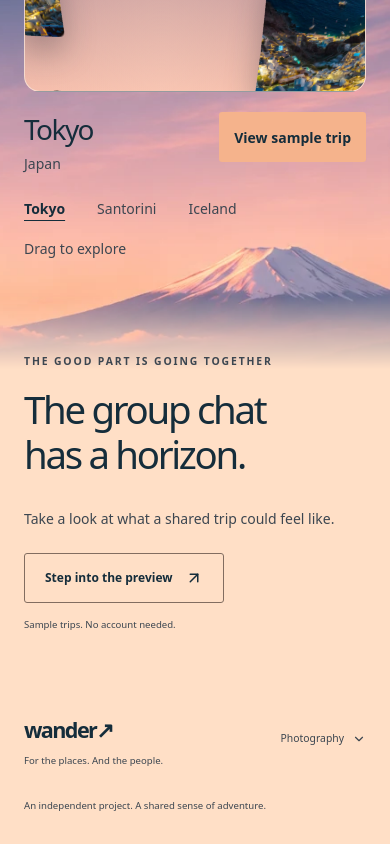
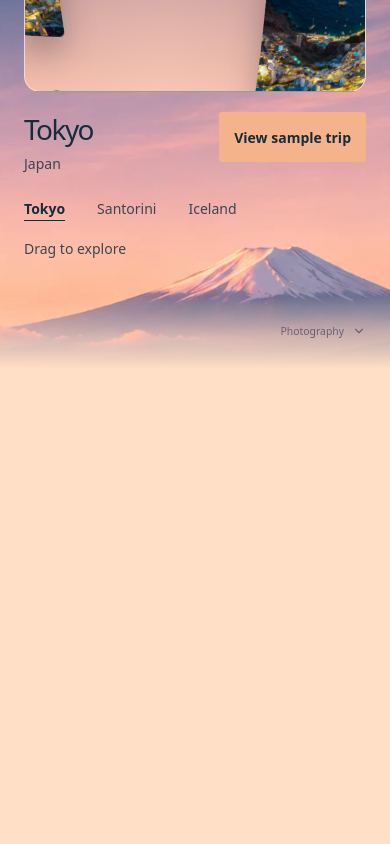
Before and after one commit to Thomas1255/wander, a Next.js app: page / in a window 390 px wide. Shown: the part 991-1835 px from the top of the page. After the commit the page ends 1368 px from the top, so only its background shows below. Built offline with nearby package versions, Linux system fonts and the light colour scheme.

Commit message:
style: remove landing page closing filler

```diff
--- a/src/app/blue-hour.css
+++ b/src/app/blue-hour.css
@@ -586,64 +586,10 @@ body:has(.landing-horizon) .site-footer {
     margin-top: 12px;
   }
 }
-.closing-note {
-  padding-block: 64px 80px;
-  display: grid;
-  grid-template-columns: 0.45fr 1.2fr 1fr;
-  gap: 48px;
-  align-items: center;
-}
-.closing-mark {
-  color: var(--primary);
-  font-size: 6rem;
-  font-weight: 300;
-  line-height: 1;
-}
-.closing-note h2 {
-  font-size: clamp(2rem, 3.8vw, 3.5rem);
-  line-height: 1.18;
-  font-weight: 500;
-  letter-spacing: -0.06em;
-  margin-top: 17px;
-}
-.closing-action {
-  justify-self: end;
-  max-width: 300px;
-  display: flex;
-  align-items: start;
-  flex-direction: column;
-}
-.closing-action > p {
-  font-size: 0.875rem;
-  line-height: 1.8;
-  color: var(--muted-foreground);
-  margin-bottom: 22px;
-}
-.small-note {
-  color: var(--muted-foreground);
-  font-size: 0.65rem;
-  margin-top: 15px;
-}
 .site-footer {
   display: flex;
-  align-items: start;
-  justify-content: space-between;
-  gap: 32px;
-  padding-block: 32px 40px;
-}
-.site-footer .wordmark {
-  font-size: 1.35rem;
-}
-.site-footer p {
-  font-size: 0.65rem;
-  color: var(--muted-foreground);
-  margin-top: 10px;
-}
-.footer-note {
-  color: var(--muted-foreground);
-  font-size: 0.65rem;
-  line-height: 1.8;
-  margin-top: 8px;
+  justify-content: flex-end;
+  padding-block: 0 24px;
 }
 .photo-credits {
   font-size: 0.65rem;
@@ -1093,12 +1039,6 @@ body:has(.landing-horizon) .site-footer {
   .trip-card-featured .trip-duration {
     margin-left: 0;
   }
-  .closing-note {
-    gap: 32px;
-  }
-  .footer-note {
-    max-width: 200px;
-  }
 }
 @media (max-width: 767px) {
   .header-inner {
@@ -1166,44 +1106,8 @@ body:has(.landing-horizon) .site-footer {
   .destinations-section {
     padding-block: 45px 50px;
   }
-  .closing-note {
-    grid-template-columns: 1fr 1fr;
-    gap: 26px;
-    padding-block: 44px 55px;
-  }
-  .closing-mark {
-    display: none;
-  }
-  .closing-note h2 {
-    font-size: 2rem;
-  }
-  .closing-action > p {
-    font-size: 0.875rem;
-  }
-  .closing-action .button {
-    gap: 12px;
-    font-size: 0.7rem;
-    padding-inline: 14px;
-  }
-  .small-note {
-    font-size: 0.6rem;
-  }
-  .site-footer {
-    flex-wrap: wrap;
-    padding-block: 30px;
-    gap: 20px;
-  }
-  .footer-note {
-    order: 3;
-    max-width: unset;
-    width: 100%;
-    font-size: 0.6rem;
-  }
   .photo-credits {
     min-width: 155px;
-  }
-  .site-footer p {
-    font-size: 0.6rem;
   }
   .trips-page {
     padding-top: 34px;
@@ -1330,24 +1234,6 @@ body:has(.landing-horizon) .site-footer {
   .mobile-menu-trigger {
     font-size: 0.8rem;
   }
-  .closing-note {
-    grid-template-columns: 1fr;
-    gap: 28px;
-  }
-  .closing-note h2 {
-    font-size: 2.4rem;
-  }
-  .closing-action {
-    justify-self: start;
-    max-width: 100%;
-  }
-  .closing-action > p {
-    font-size: 0.875rem;
-  }
-  .closing-action .button {
-    font-size: 0.75rem;
-    padding-inline: 20px;
-  }
   .trips-heading {
     flex-direction: column;
     gap: 26px;
--- a/src/app/page.tsx
+++ b/src/app/page.tsx
@@ -1,8 +1,5 @@
-import Link from "next/link";
 import Image from "next/image";
-import { ArrowUpRight } from "lucide-react";
 
-import { Button } from "@/components/ui/button";
 import { DestinationMenu } from "@/components/destination-menu";
 import { DestinationCarousel } from "@/components/destination-carousel";
 
@@ -27,32 +24,6 @@ export default function Home() {
           <h2 id="destinations-heading">Destinations</h2>
           <DestinationMenu />
         </section>
-        <section
-          className="page-container closing-note"
-          aria-labelledby="closing-heading"
-        >
-          <span className="closing-mark" aria-hidden="true">
-            ↗
-          </span>
-          <div>
-            <p className="eyebrow">The good part is going together</p>
-            <h2 id="closing-heading">
-              The group chat
-              <br />
-              has a horizon.
-            </h2>
-          </div>
-          <div className="closing-action">
-            <p>Take a look at what a shared trip could feel like.</p>
-            <Button asChild variant="outline">
-              <Link href="/trips">
-                Step into the preview
-                <ArrowUpRight size={18} aria-hidden="true" />
-              </Link>
-            </Button>
-            <span className="small-note">Sample trips. No account needed.</span>
-          </div>
-        </section>
       </div>
     </main>
   );
--- a/src/components/site-footer.tsx
+++ b/src/components/site-footer.tsx
@@ -1,18 +1,8 @@
-import Link from "next/link";
 import { ArrowUpRight, ChevronDown } from "lucide-react";
 
 export function SiteFooter() {
   return (
     <footer className="site-footer page-container">
-      <div>
-        <Link href="/" className="wordmark" aria-label="Wander home">
-          wander↗
-        </Link>
-        <p>For the places. And the people.</p>
-      </div>
-      <span className="footer-note">
-        An independent project. A shared sense of adventure.
-      </span>
       <details className="photo-credits">
         <summary>
           Photography
```
Also changed, not shown: 3 other files (tests, documents, lock files or other folders).
